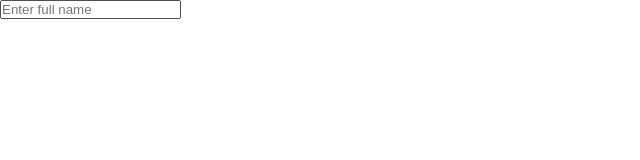
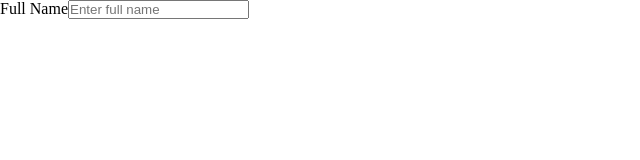
Before and after one commit to Kummirai/resume, a React (Vite) app in the folder cv application/: page / in a window 1280 px wide. Shown: the top 160 px of the page, without its empty margins (0-640 px from the left). Built offline with nearby package versions, Linux system fonts and the light colour scheme.

Commit message:
Create label compont and add it to input elements

```diff
--- a/cv application/src/components/Input.jsx
+++ b/cv application/src/components/Input.jsx
@@ -1,10 +1,14 @@
+// eslint-disable-next-line react/prop-types
+import Label from "./Label";
+
 // eslint-disable-next-line react/prop-types
 const Input = ({ id, type, name, placeholder }) => {
   return (
-    <div>
+    <div className="input-field">
+      <Label for="fullName" label="Full Name" />
       <input type={type} name={name} id={id} placeholder={placeholder} />
     </div>
   );
-}
+};
 
 export default Input;
--- /dev/null
+++ b/cv application/src/components/Label.jsx
@@ -0,0 +1,6 @@
+// eslint-disable-next-line react/prop-types
+const Label = ({ use, label }) => {
+  return <label htmlFor={use}>{label}</label>;
+};
+
+export default Label;
```
